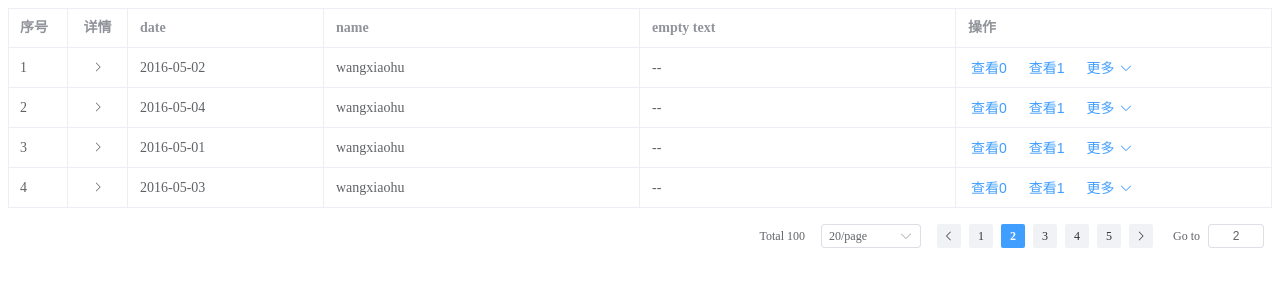
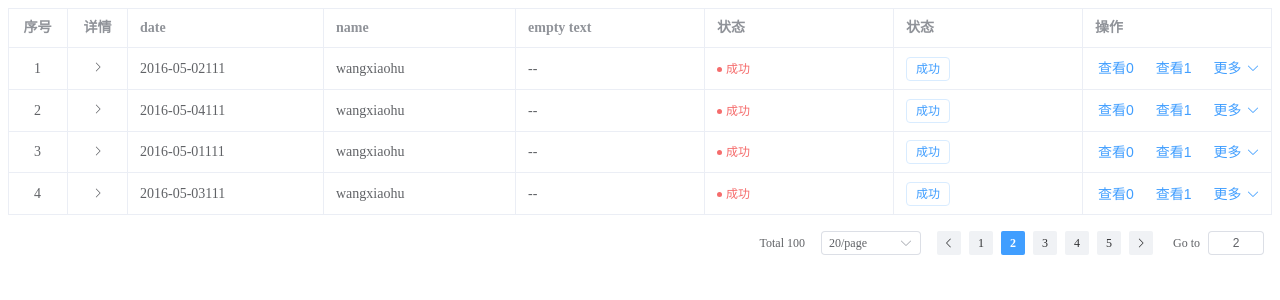
Before and after one commit to 839574938/Fniu-UI, a Vue app: page / in a window 1280 px wide. Shown: the top 300 px of the page. Built offline with nearby package versions, Linux system fonts and the light colour scheme.

Commit message:
feat: c-table新增自定义text渲染、btnList数组渲染、状态组件

```diff
--- /dev/null
+++ b/packages/CStatus/index.vue
@@ -0,0 +1,55 @@
+<template>
+  <div class="c-status">
+    <el-tag v-bind="$attrs" :class="{
+      'c-status-text': props.shape === 'text',
+      'c-status-dot': props.shape === 'dot'
+    }">
+      <span class="dot" v-if="props.shape === 'dot'"></span>
+      <slot></slot>
+    </el-tag>
+  </div>
+</template>
+
+<script lang="ts">
+export default {
+  name: "CStatus"
+}
+</script>
+
+<script lang="ts" setup>
+import {withDefaults} from "vue";
+
+interface IStatusProps {
+  shape?: 'tag' | 'dot' | 'text' | string,
+}
+
+const props = withDefaults(defineProps<IStatusProps>(), {
+  shape: 'tag'
+})
+</script>
+
+<style scoped lang="scss">
+.c-status-text {
+  background: transparent;
+  border: 0;
+  padding: 0;
+  margin: 0;
+}
+
+.c-status-dot{
+  background: transparent;
+  border: 0;
+  padding: 0;
+  margin: 0;
+
+  .dot{
+    display: inline-block;
+    width: 5px;
+    height: 5px;
+    border-radius: 50%;
+    background: currentColor;
+    margin-right: 4px;
+    vertical-align: 1px;
+  }
+}
+</style>
--- a/packages/CTable/index.vue
+++ b/packages/CTable/index.vue
@@ -9,11 +9,16 @@
         <template #default="scope">
           <template v-if="!column.type || (column.type && column.type === 'expand')">
             <slot :name="column.prop || column.type" :row="scope.row" :column="scope.column" :$index="scope.$index">
-              {{ (column.prop && scope.row[column.prop]) || props.emptyText }}
+              {{ realText(column, scope) }}
             </slot>
           </template>
           <template v-else-if="column.type && column.type === 'operate' && column.btnList">
-            <c-operate :type="column.btnType" :columns="column.btnList(scope).filter(item => item.show || !item.hasOwnProperty('show'))" />
+            <c-operate :type="column.btnType" :columns="operateColumns(column, scope)"/>
+          </template>
+          <template v-else-if="column.type && column.type === 'status' && column.status">
+            <c-status :shape="column.statusType" :type="statusTypeAndColor(column, scope)" :color="statusTypeAndColor(column, scope, '1')">
+              {{ realText(column, scope) }}
+            </c-status>
           </template>
         </template>
       </el-table-column>
@@ -35,7 +40,9 @@ export default {
 </script>
 <script lang="ts" setup>
 import {ITableColumn, IPagination} from "./interface";
-import {reactive, ref} from "vue";
+import {computed, reactive, ref} from "vue";
+import COperate from "../COperate/index.vue";
+import CStatus from "../CStatus/index.vue";
 
 interface ITableProps {
   columns?: ITableColumn[] | [],
@@ -81,6 +88,41 @@ const handleCurrentChange = (val: number) => {
   pagination.currentPage = val
   emits('paginationChange', pagination)
 }
+
+const realText = computed(() => {
+  return (column: ITableColumn, scope: any) => {
+    if (column.renderText) {
+      return column.renderText(scope)
+    }
+    if (column.prop) {
+      return scope.row[column.prop]
+    }
+
+    return props.emptyText || ''
+  }
+})
+
+const operateColumns = computed(() => {
+  return (column: ITableColumn, scope: any) => {
+    if (column.btnList) {
+      return Array.isArray(column.btnList) ?
+        column.btnList :
+        column.btnList(scope).filter(item => item.show || !item.hasOwnProperty('show'))
+    }
+    return []
+  }
+})
+
+const statusTypeAndColor = computed(() => {
+  return (column: ITableColumn, scope: any, flag = '0') => {
+    if (column.status) {
+      const status = typeof column.status === 'string' ? column.status : column.status(scope)
+      const isStatus = ['success', 'info', 'warning', 'danger', 'error'].indexOf(status) !== -1
+      return (flag === '0' ? isStatus : !isStatus) ? status : null
+    }
+    return null
+  }
+})
 </script>
 
 <style scoped lang="scss">
--- a/packages/CTable/interface.ts
+++ b/packages/CTable/interface.ts
@@ -1,15 +1,22 @@
 import {IOperateColumns} from "../COperate/interface";
 
 export interface ITableColumn {
-  prop?: string | undefined,
+  prop?: string,
+  renderText?: ITableColumnBtnListFn<string>, // 默认值优先于prop
   label?: string,
   width?: string | number,
   disabled?: boolean,
   type?: string | undefined,
   fixed?: true | 'left' | 'right',
   align?: 'left' | 'center' | 'right',  // 优先于整个table的布局方式
-  btnList?(scope: object): IOperateColumns[],
+  btnList?: IOperateColumns[] | ITableColumnBtnListFn<IOperateColumns[]>,
+  status?: string | ITableColumnBtnListFn<string>,
+  statusType?: string,
   [propName: string]: any;
+}
+
+export interface ITableColumnBtnListFn<T> {
+  (scope: object): T,
 }
 
 export interface IPagination {
--- a/packages/index.ts
+++ b/packages/index.ts
@@ -1,10 +1,12 @@
 import CTable from "./CTable/index.vue";
 import COperate from "./COperate/index.vue"
+import CStatus from './CStatus/index.vue'
 import type {App} from 'vue'
 
 const components = [
   CTable,
-  COperate
+  COperate,
+  CStatus
 ]
 
 const INSTALLED_KEY = Symbol('INSTALLED_KEY')
--- a/src/App.vue
+++ b/src/App.vue
@@ -24,6 +24,7 @@ const columns: ITableColumn[] = [
   {
     label: '序号',
     type: 'index',
+    align: "center",
     width: 60,
   },
   {
@@ -34,6 +35,9 @@ const columns: ITableColumn[] = [
   {
     label: 'date',
     prop: 'date',
+    renderText: (scope: any) => {
+      return scope.row.date + '111'
+    },
     width: '196',
   },
   {
@@ -44,28 +48,52 @@ const columns: ITableColumn[] = [
     label: 'empty text',
   },
   {
+    label: '状态',
+    type: 'status',
+    renderText: () => {
+      return '成功';
+    },
+    status: 'error',
+    statusType: 'dot'
+  },
+  {
+    label: '状态',
+    type: 'status',
+    renderText: () => {
+      return '成功';
+    },
+    status: () => '#fff',
+    statusType: 'tag'
+  },
+  {
     type: 'operate',
     label: '操作',
-    btnList: (scope: any) => {
-      return [
+    btnList: [
       {
         name: '查看0',
-          onClick: () => {console.log(0, scope)},
+        onClick: () => {
+          console.log(0)
+        },
       },
       {
         name: '查看1',
-          onClick: () => {console.log(1)},
+        onClick: () => {
+          console.log(1)
+        },
       },
       {
         name: '查看2',
-          onClick: () => {console.log(2)},
+        onClick: () => {
+          console.log(2)
+        },
       },
       {
         name: '查看3',
-          onClick: () => {console.log(3)},
+        onClick: () => {
+          console.log(3)
+        },
       }
     ]
-    }
   }
 ]
 const data = ref([
```
Lines whose indentation alone changed are shown as unchanged.
